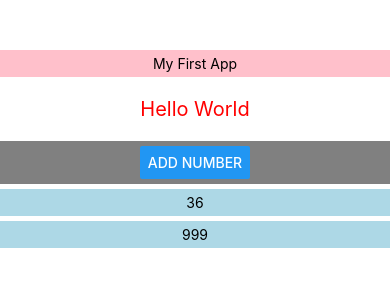
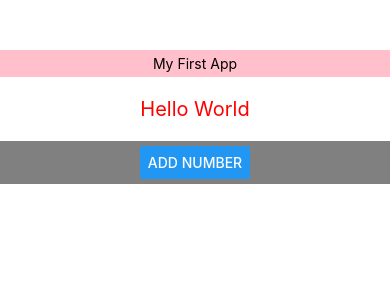
Before and after one commit to jjunnnys/react-native-component, a React Native app: screen / in a window 390 px wide. Shown: the top 300 px of the page. Built offline with nearby package versions, Linux system fonts and the light colour scheme.

Commit message:
TouchEvent 심화

```diff
--- a/App.js
+++ b/App.js
@@ -16,11 +16,25 @@ import NumList from './src/NumList';
 class App extends Component {
   state = {
     appName: 'My First App',
-    random: [36, 999],
+    random: [],
   };
 
   onAddRandomNum = () => {
-    alert('add random number!!!');
+    const randomNum = Math.floor(Math.random() * 100) + 1; // Math.random() 0~1까지 랜덤한 변수를 만드는 내장 함수
+
+    this.setState((prev) => {
+      return {
+        random: [...prev.random, randomNum],
+      };
+    });
+  };
+
+  onNumDelete = (index) => () => {
+    const newArray = this.state.random.filter((num, i) => index !== i);
+
+    this.setState(() => ({
+      random: newArray,
+    }));
   };
 
   render() {
@@ -35,7 +49,7 @@ class App extends Component {
           </Text>
         </View>
         <Generator add={this.onAddRandomNum} />
-        <NumList num={this.state.random} />
+        <NumList num={this.state.random} remove={this.onNumDelete} />
       </View>
     );
   }
--- a/src/NumList.js
+++ b/src/NumList.js
@@ -7,13 +7,13 @@
  */
 
 import React from 'react';
-import {View, StyleSheet, Text} from 'react-native';
+import {StyleSheet, Text, TouchableOpacity} from 'react-native';
 
-const NumList = ({num}) => {
+const NumList = ({num, remove}) => {
   return num.map((v, i) => (
-    <View key={i} style={styles.numList}>
+    <TouchableOpacity key={i} style={styles.numList} onPress={remove(i)}>
       <Text>{v}</Text>
-    </View>
+    </TouchableOpacity>
   ));
 };
 
```
